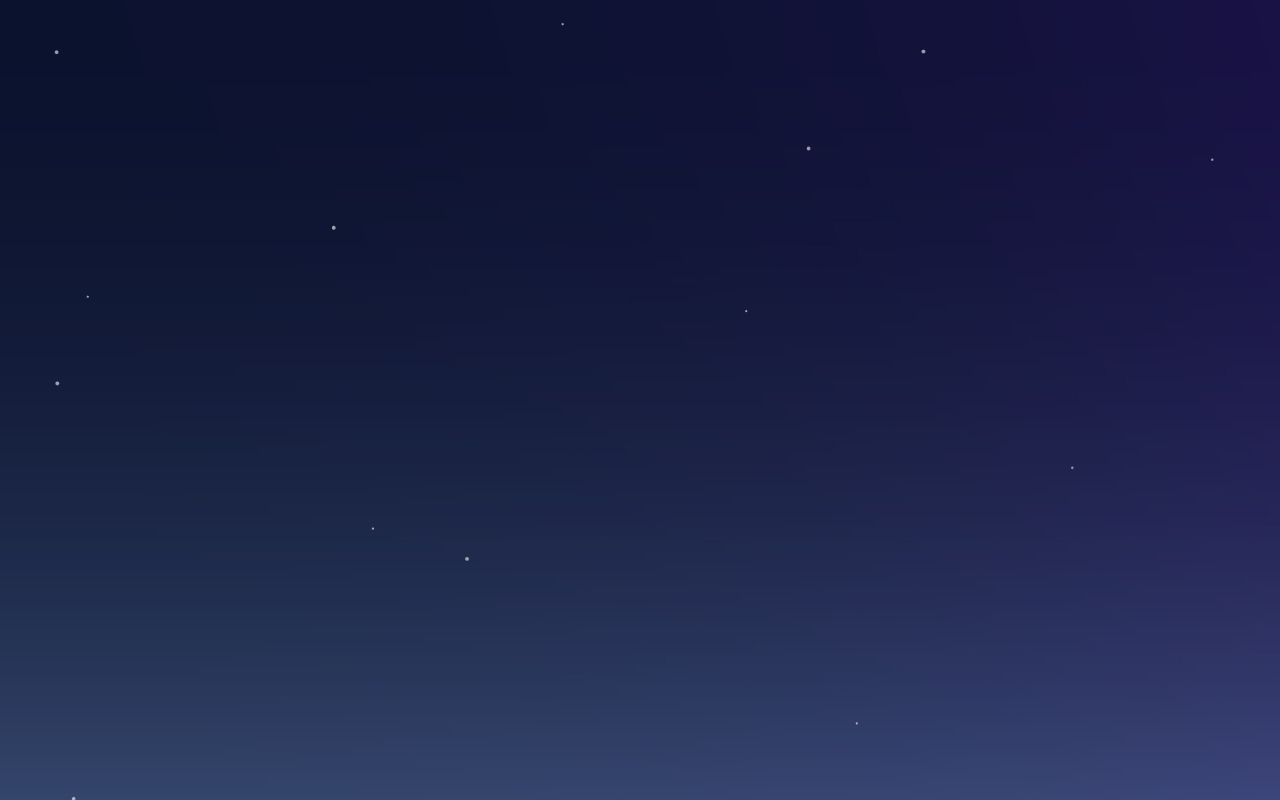
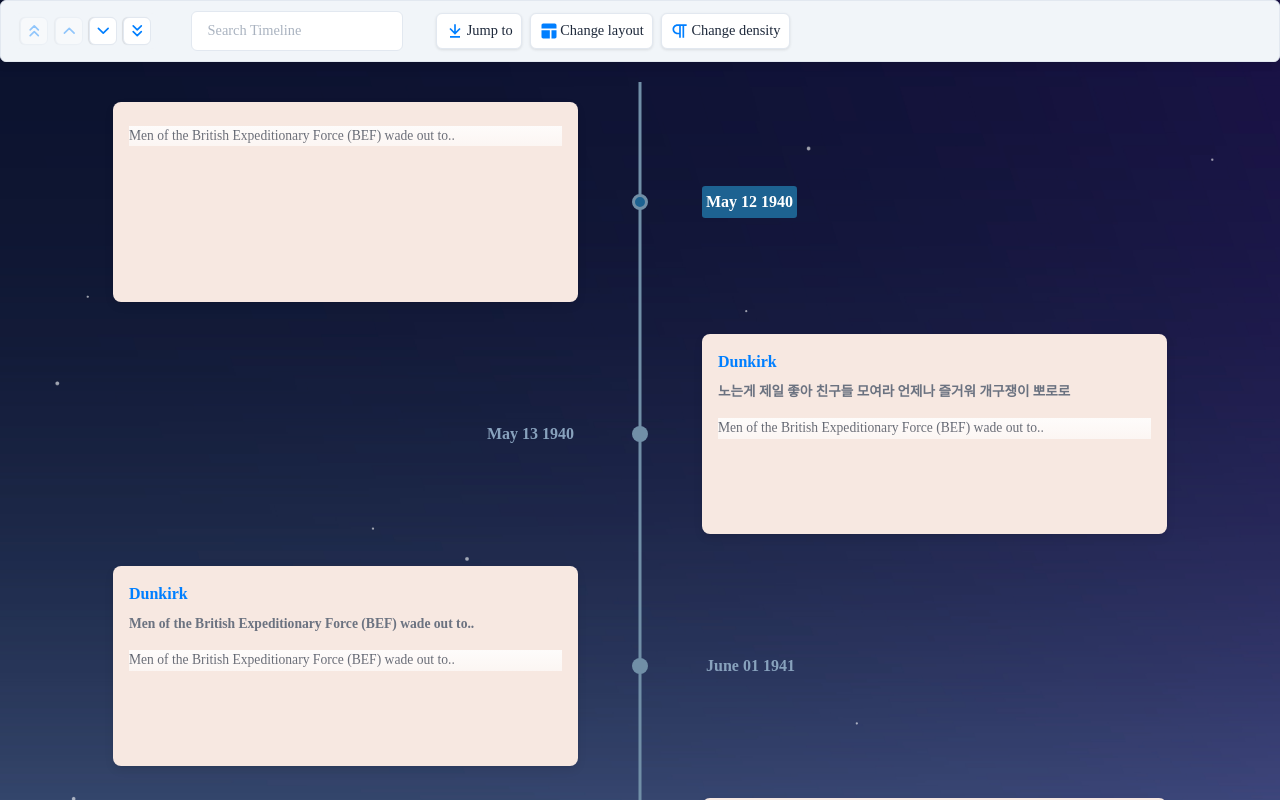
Before and after one commit to SpaceOfMind/SpaceOfMind-Front, a React (Create React App) app: page / in a window 1280 px wide. Before the commit this address had no page. Built offline with nearby package versions, Linux system fonts and the light colour scheme; the HTML template or start-up script is replaced by a standard one; a web font is replaced by a local one.

Commit message:
feat: chrono 적용

```diff
--- a/package.json
+++ b/package.json
@@ -15,6 +15,7 @@
     "framer-motion": "^6.5.1",
     "node-sass": "8.0",
     "react": "^18.2.0",
+    "react-chrono": "^2.2.2",
     "react-cookie": "^4.1.1",
     "react-dom": "^18.2.0",
     "react-icons": "^3.11.0",
--- a/src/App.js
+++ b/src/App.js
@@ -8,6 +8,7 @@ import theme from './theme';
 import { BrowserRouter, Route, Routes } from 'react-router-dom';
 import SignUp from './pages/SignUp/SignUp';
 import { CookiesProvider } from 'react-cookie';
+import Archive from './pages/Archive/Archive';
 
 function App() {
   return (
@@ -16,6 +17,7 @@ function App() {
         <Box w="100%" h="100vh" bgImage="/background.jpg" bgSize="cover">
           <BrowserRouter>
             <Routes>
+              <Route path="/" element={<Archive />} />
               <Route path="/login" element={<Authentication />} />
               <Route path="/signUp" element={<SignUp />} />
             </Routes>
--- /dev/null
+++ b/src/pages/Archive/Archive.js
@@ -0,0 +1,67 @@
+import { Chrono } from 'react-chrono';
+
+// TODO: Archive 페이지 자체를 여러개 두도록...
+// 10개씩 끊어서 혹은 월별로 끊어서 paging
+const Archive = () => {
+  const items = [
+    {
+      title: 'May 12 1940',
+      cardDetailedText:
+        'Men of the British Expeditionary Force (BEF) wade out to..',
+    },
+    {
+      title: 'May 13 1940',
+      cardTitle: 'Dunkirk',
+      cardSubtitle:
+        '노는게 제일 좋아 친구들 모여라 언제나 즐거워 개구쟁이 뽀로로',
+      cardDetailedText:
+        'Men of the British Expeditionary Force (BEF) wade out to..',
+    },
+    {
+      title: 'June 01 1941',
+      cardTitle: 'Dunkirk',
+      cardSubtitle:
+        'Men of the British Expeditionary Force (BEF) wade out to..',
+      cardDetailedText:
+        'Men of the British Expeditionary Force (BEF) wade out to..',
+    },
+    {
+      title: 'June 13 1941',
+      cardTitle: '기록을 합시다 기록을 합시다',
+      cardDetailedText:
+        'An operating system (OS) is the program that, after being initially loaded into the computer by a boot program, manages all of the other application programs in a computer. The application programs make use of the operating system by making requests for services through a defined application program interface (API). In addition, users can interact directly with the operating system through a user interface, such as a command-line interface (CLI) or a graphical UI (GUI). An operating system brings powerful benefits to computer software and software development. Without an operating system, every application would need to include its own UI, as well as the comprehensive code needed to handle all low-level functionality of the underlying computer, such as disk storage, network interfaces and so on. Considering the vast array of underlying hardware available, this would vastly bloat the size of every application and make software development impractical.         Instead, many common tasks, such as sending a network packet or displaying text on a standard output device, such as a display, can be offloaded to system software that serves as an intermediary between the applications and the hardware. The system software provides a consistent and repeatable way for applications to interact with the hardware without the applications needing to know any details about the hardware.',
+    },
+    {
+      title: 'July 1942',
+      cardTitle: 'Dunkirk',
+      cardSubtitle:
+        'Men of the British Expeditionary Force (BEF) wade out to..',
+      cardDetailedText:
+        'Men of the British Expeditionary Force (BEF) wade out to..',
+    },
+    {
+      title: 'August 1942',
+      cardTitle: 'Dunkirk',
+      cardSubtitle:
+        'Men of the British Expeditionary Force (BEF) wade out to..',
+      cardDetailedText:
+        'Men of the British Expeditionary Force (BEF) wade out to..',
+    },
+  ];
+
+  return (
+    <Chrono
+      items={items}
+      mode="VERTICAL_ALTERNATING"
+      theme={{
+        primary: '#718fa7',
+        secondary: '#1d6291',
+        cardBgColor: '#f7e8e1',
+        titleColor: '#88a2bd',
+        titleColorActive: '#ffffff',
+      }}
+    />
+  );
+};
+
+export default Archive;
```
Also changed, not shown: src/assets/colors.module.scss (added, +24 -0 lines), 1 other file (tests, documents, lock files or other folders).
